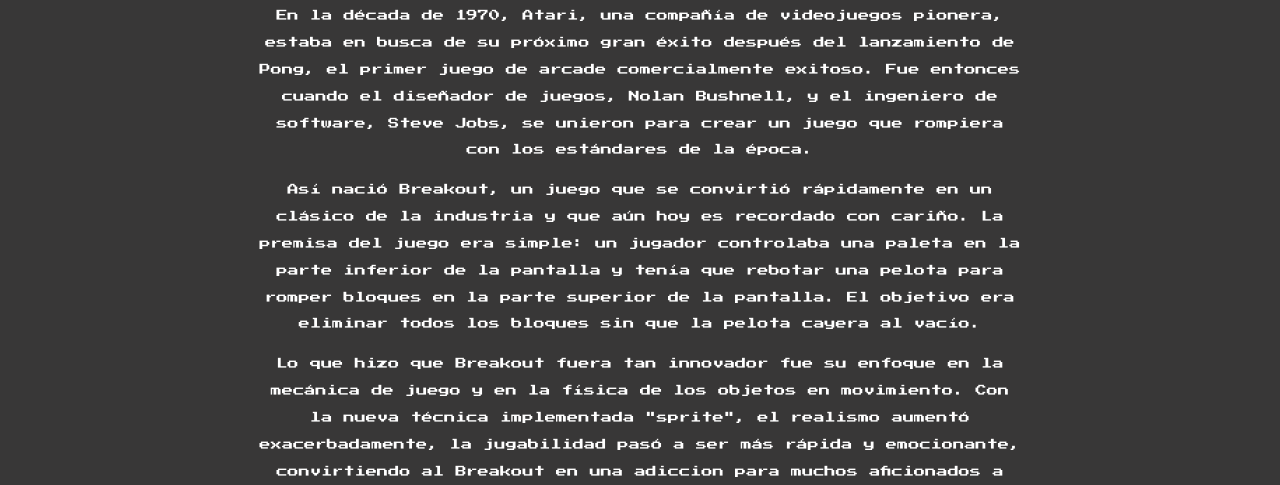
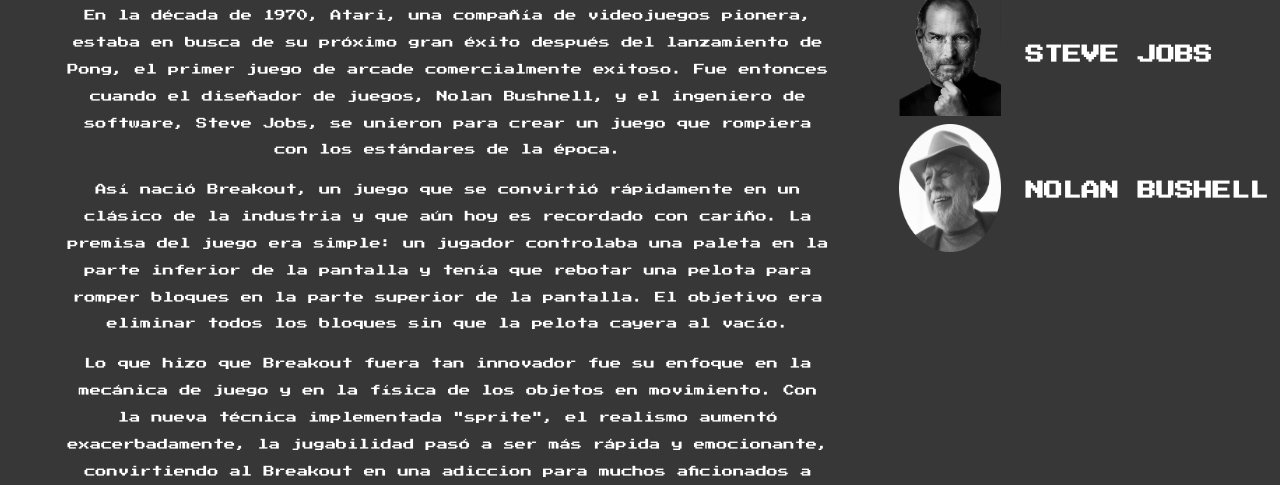
Before and after one commit to UCC-LabCompu2/proyecto2023-joaokxt-conradoverzini, a plain HTML site: page project/acerca_de.html in a window 1280 px wide. Shown: the part 229-714 px from the top of the page. Drawn offline with Linux system fonts and the light colour scheme.

Commit message:
Retratos acerca_de

```diff
--- a/project/acerca_de.html
+++ b/project/acerca_de.html
@@ -29,8 +29,8 @@
         <div id="green" class="header"></div>
         <div id="purple" class="header"></div>
     </header>
-
-    <section class="texto">
+    <section class="about">
+        <section class="texto" id="acerca_de">
             <h3>BREAKOUT</h3>
             <p>
                 En la década de 1970, Atari, una compañía de videojuegos pionera, estaba en busca de su próximo gran éxito
@@ -51,6 +51,33 @@
                 a los juegos retro y una inspiracion para toda una generación de diseñadores de juegos.
             </p>
         </section>
+        <section class="galeria">
+            <table>
+                <tr>
+                    <td>
+                        <img src="styles/images/steve_jobs.png" class="retrato">
+                    </td>
+                    <td>
+                        <h1>STEVE JOBS</h1>
+                    </td>
+                </tr>
+                <tr>
+                    <td>
+                        <img src="styles/images/Nolan_Bushell.png" class="retrato">
+                    </td>
+                    <td>
+                        <h1>NOLAN BUSHELL</h1>
+                    </td>
+                </tr>
+                <tr>
+
+                </tr>
+            </table>
+
+        </section>
+    </section>
+
+    <div class="spacer">.</div>
 
     <footer>
         <a href="index.html"><button class="boton">VOLVER</button></a>
--- a/project/styles/interface.css
+++ b/project/styles/interface.css
@@ -3,9 +3,7 @@ html, body{
     padding: 0;
     height: 100%;
     width: 100%;
-    max-height: 1080px;
     min-height: 420px;
-    max-width: 1920px;
     min-width: 580px;
     background-color: #383737;
     display: flex;
@@ -13,7 +11,7 @@ html, body{
     justify-content: flex-start;
 }
 header{
-    height:30%;
+    height: 30%;
     min-height: 150px;
 }
 header div{
@@ -83,7 +81,7 @@ footer p{
 }
 #purple{
     background-color: #7D53F5;
-    height: 1.2%;
+    height: 1.5%;
 }
 #logo{
     margin-left:auto;
@@ -179,8 +177,8 @@ footer p{
     height: 1.5em;
 }
 .texto {
-    margin-top: 2vw;
-    margin-bottom: 10vw;
+    padding-top: 2vw;
+    padding-bottom: 10vw;
     margin-left: 20vw;
     max-width: 60vw;
     text-align: center;
@@ -193,14 +191,39 @@ footer p{
 }
 .controles{
     margin-top: -10vw;
-    margin-bottom: 15vw;
+    margin-bottom: 5vw;
     margin-left: 20vw;
     max-width: 60vw;
     text-align: center;
     color: #ffffff;
 }
-
 .controles img {
     width: 25vw;
     height: auto;
 }
+.spacer{
+    height: 10%;
+    visibility: hidden;
+}
+#acerca_de{
+    margin-left: 5vw;
+}
+.about{
+    display: flex;
+    flex-direction: row;
+    justify-content: flex-start;
+}
+.retrato{
+    height: 10vw;
+    width: 8vw;
+    min-height: 100px;
+    min-width: 80px;
+    padding-right: 20px;
+}
+.galeria{
+    padding-left: 5vw;
+    margin-top: 5vw;
+}
+.galeria h1{
+    color: #ffffff;
+}
```
Also changed, not shown: project/controles.html (+3 -1 lines), project/styles/images/Nolan_Bushell.png (added), project/styles/images/steve_jobs.png (added). Lines whose indentation alone changed are shown as unchanged.
